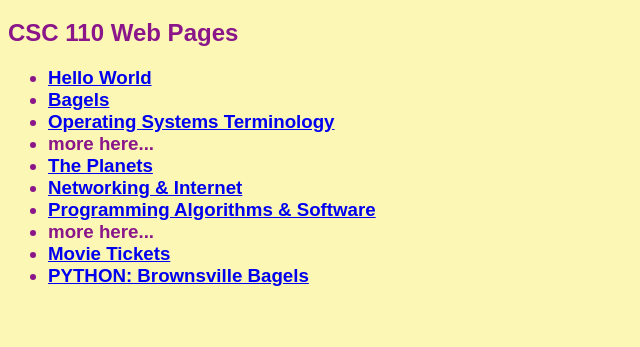
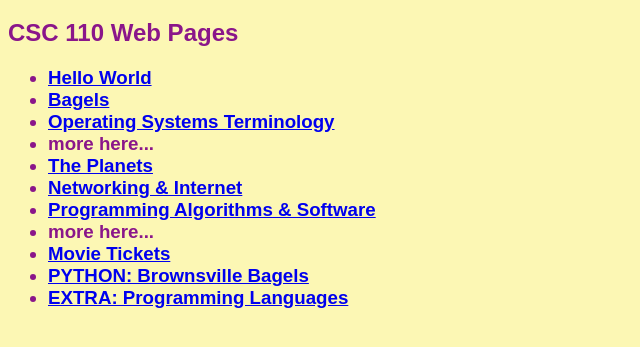
Before and after one commit to gburns-pvcc/gburns-pvcc.github.io, a plain HTML site: page index.html in a window 1280 px wide. Shown: the part 61-408 px from the top of the page, without its empty margins (0-640 px from the left). Drawn offline with Linux system fonts and the light colour scheme.

Commit message:
Update index.html

```diff
--- a/index.html
+++ b/index.html
@@ -25,6 +25,7 @@
     <li>more here...</li>
     <li><a href = "tickets.py"> Movie Tickets </a></li>
     <li><a href = "bagelscost.py"> PYTHON: Brownsville Bagels </a></li>
+    <li><a href = "proglang.html"> EXTRA: Programming Languages </a></li>
 </ul>
 </h3>
 </body>
```
